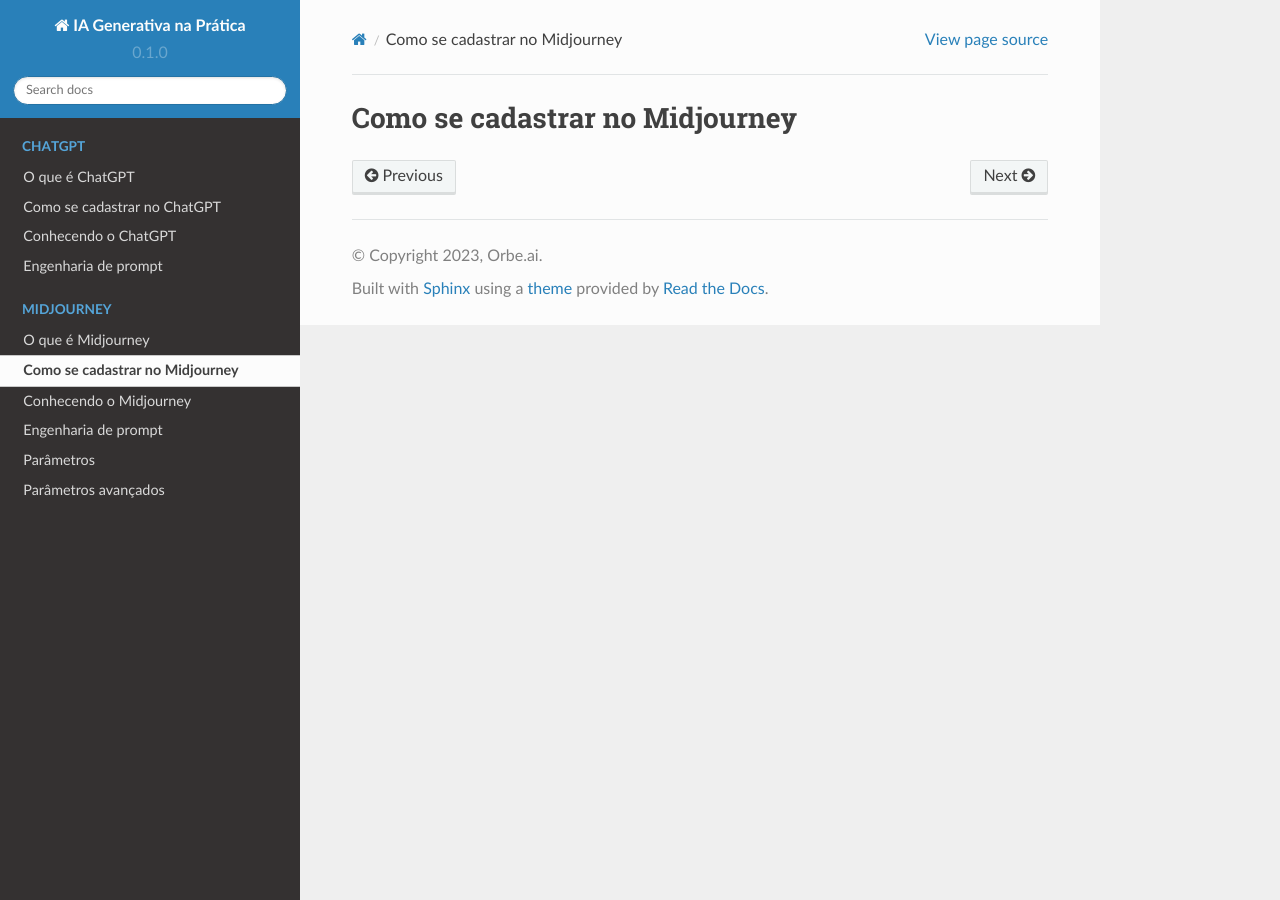
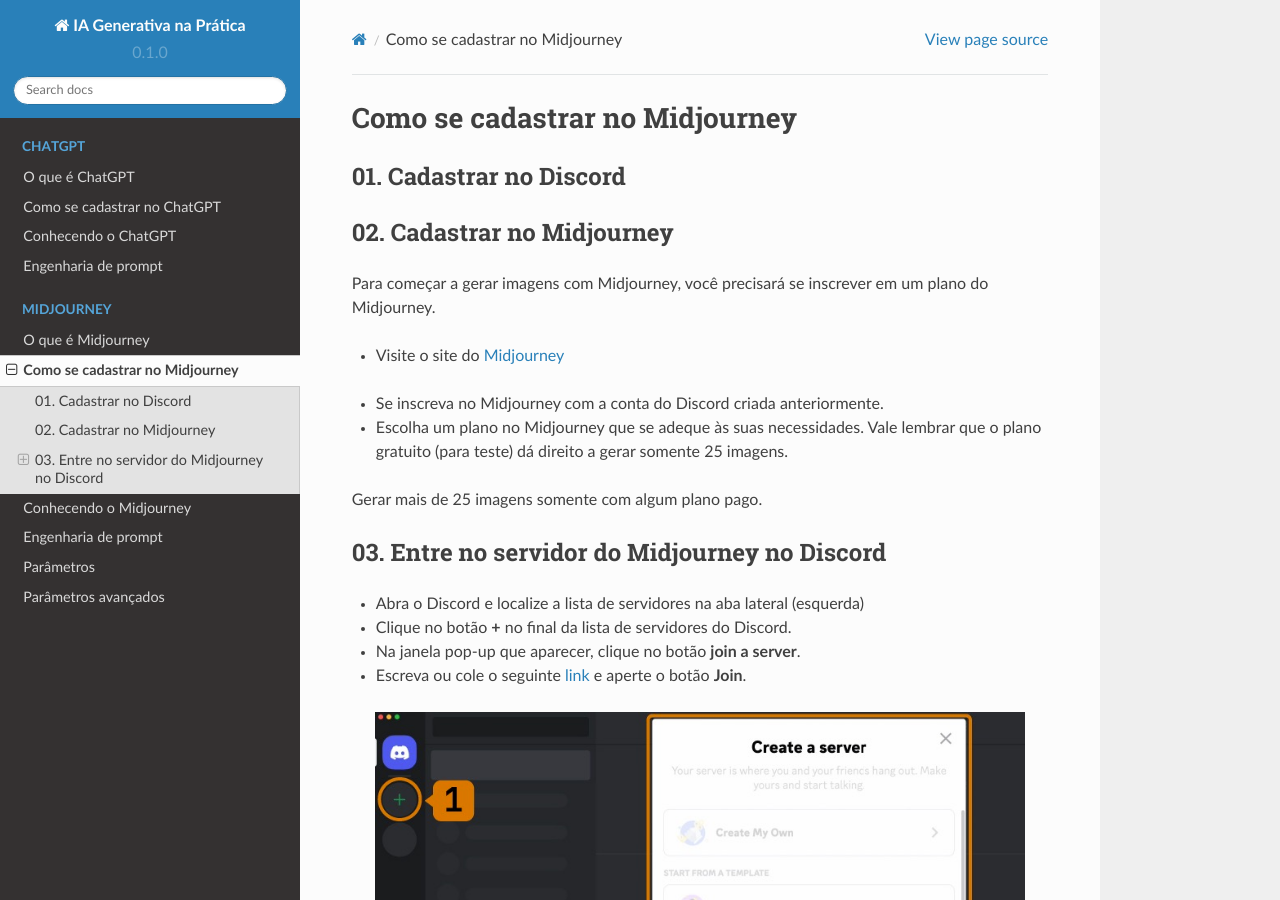
Before and after one commit to conteudo-orbeai/RTD_GENAI_V01, a Sphinx documentation site: the page built from docs/source/MIDJOURNEY/mj_como_se_cadastrar/mj_como_se_cadastrar.rst, in a window 1280 px wide and 900 px high. Built offline with Sphinx 7.4.7 and the Read the Docs theme 2.0.0, drawn with Linux system fonts in a browser that asks for light colours; pages that are not in the unit, such as notebooks, are missing from menus; some of the changed text lies outside the part shown.

Commit message:
Update mj_como_se_cadastrar.rst

```diff
--- a/docs/source/MIDJOURNEY/mj_como_se_cadastrar/mj_como_se_cadastrar.rst
+++ b/docs/source/MIDJOURNEY/mj_como_se_cadastrar/mj_como_se_cadastrar.rst
@@ -1,3 +1,39 @@
 *******************************
 Como se cadastrar no Midjourney
 *******************************
+
+01. Cadastrar no Discord
+========================
+
+02. Cadastrar no Midjourney
+===========================
+
+Para começar a gerar imagens com Midjourney, você precisará se inscrever em um plano do Midjourney.
+
+- Visite o site do Midjourney_
+.. _Midjourney: https://www.midjourney.com/home/?callbackUrl=%2Fapp%2F
+
+- Se inscreva no Midjourney com a conta do Discord criada anteriormente.
+
+- Escolha um plano no Midjourney que se adeque às suas necessidades. Vale lembrar que o plano gratuito (para teste) dá direito a gerar somente 25 imagens.
+Gerar mais de 25 imagens somente com algum plano pago.
+
+03. Entre no servidor do Midjourney no Discord
+==============================================
+
+- Abra o Discord e localize a lista de servidores na aba lateral (esquerda)
+- Clique no botão **+** no final da lista de servidores do Discord.
+- Na janela pop-up que aparecer, clique no botão **join a server**.
+- Escreva ou cole o seguinte link_ e aperte o botão **Join**.
+.. _Link: https://discord.com/invite/midjourney
+
+.. image:: mj_cadastro_01.jpg
+   :align: center
+   :width: 650
+
+.. image:: mj_cadastro_02.jpg
+   :align: center
+   :width: 650
+
+1.1 - Subseção do documento
+-----------------------------
```
